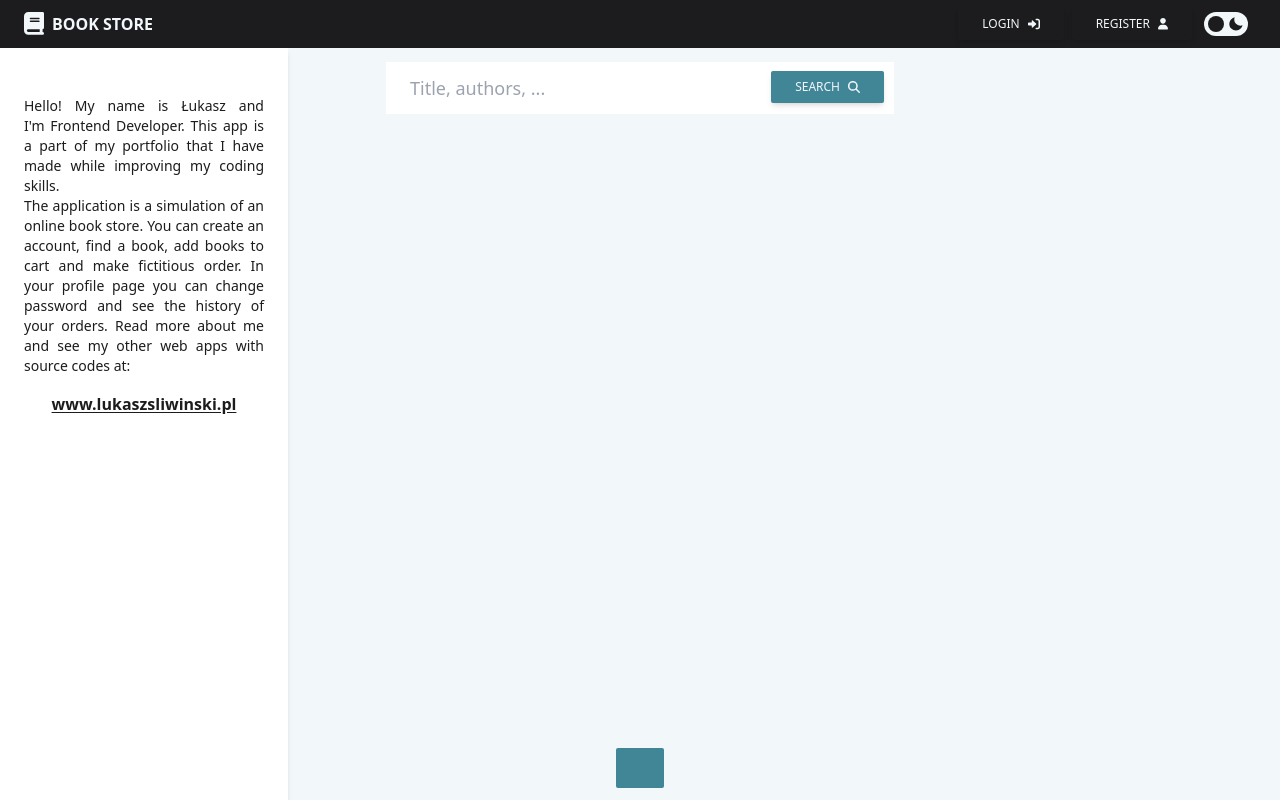
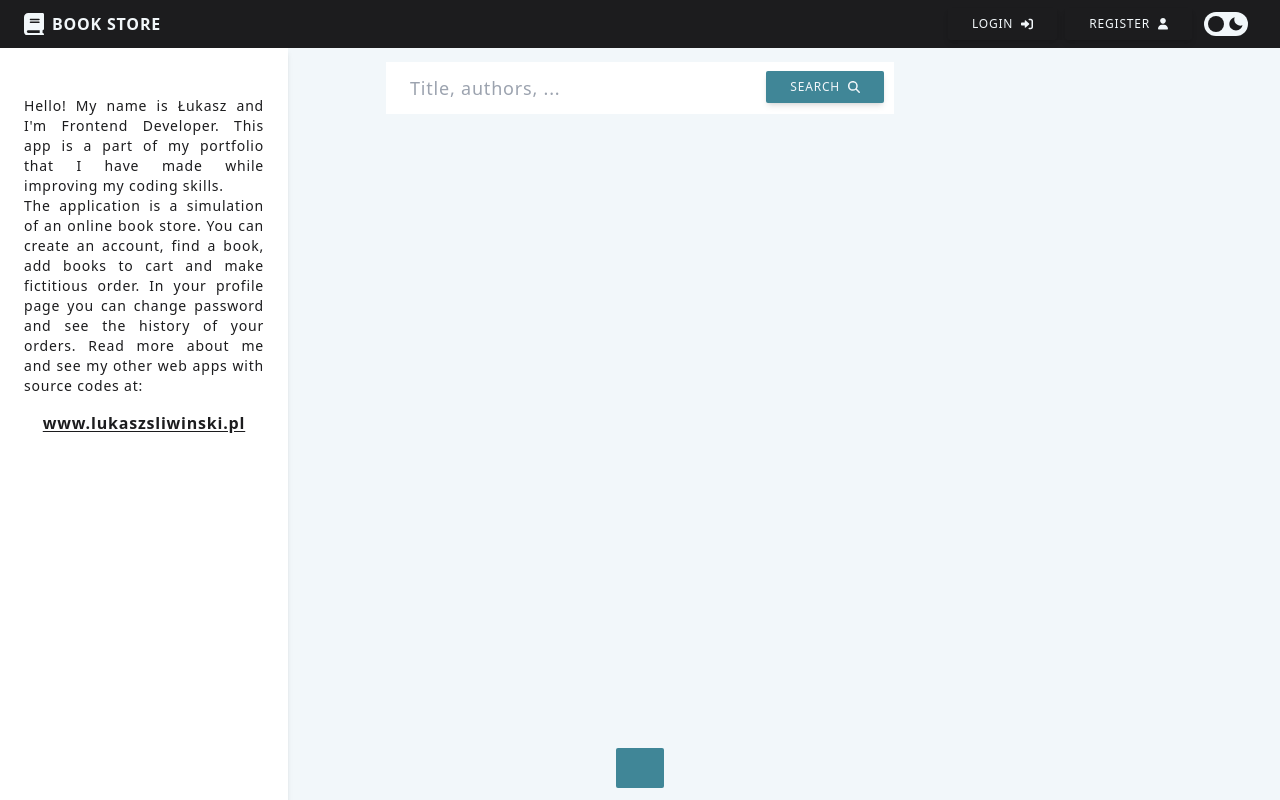
Before and after one commit to lukaszsliwinski/book-store-v2, a React (Create React App) app in the folder frontend/: page / in a window 1280 px wide. Built offline with nearby package versions, Linux system fonts and the light colour scheme; what tw-elements would draw is missing.

Commit message:
feat: change text formatting

```diff
--- a/frontend/src/App.tsx
+++ b/frontend/src/App.tsx
@@ -76,7 +76,7 @@ export default function App() {
   }, []);
 
   return (
-    <div className='h-screen-mobile pt-12 bg-custom-white dark:bg-custom-gray'>
+    <div className='h-screen-mobile pt-12 pb-4 bg-custom-white dark:bg-custom-gray leading-snug tracking-wider'>
       <Header />
       <Routes>
         <Route path='/' element={<Search />} />
```
